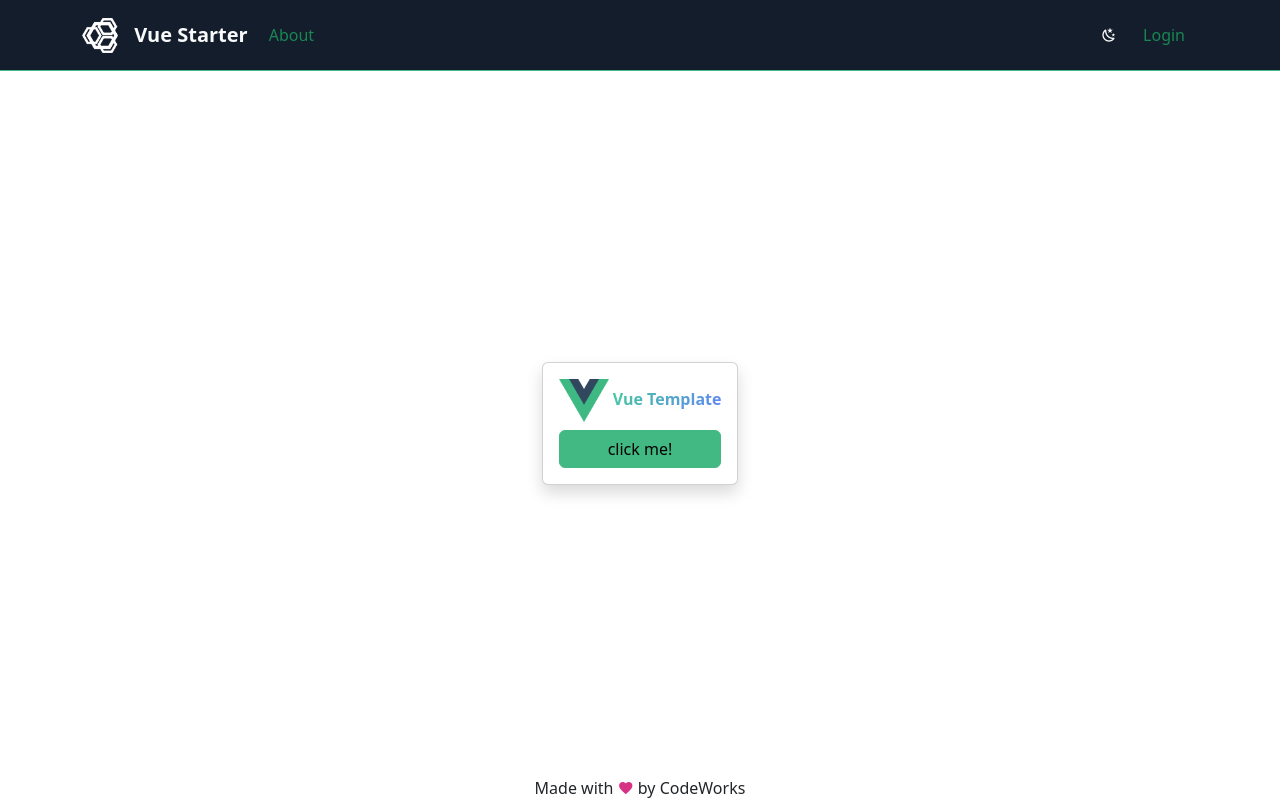
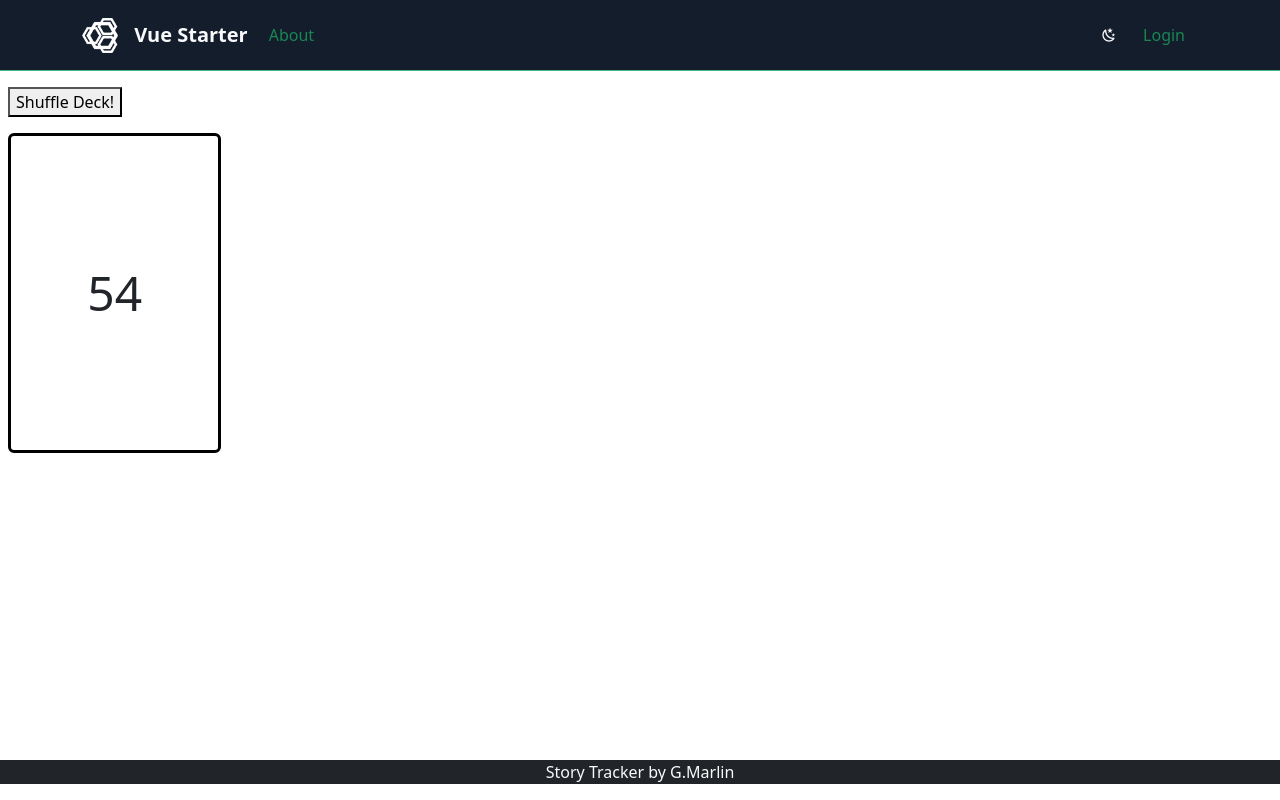
Before and after one commit to BlueFyre22/Apothecaria, a Vue app in the folder apothecaria/client/: page / in a window 1280 px wide. Built offline with nearby package versions, Linux system fonts and the light colour scheme; what @bcwdev/auth0provider-client would draw is missing.

Commit message:
Got some shuffled cards

```diff
--- a/apothecaria/client/src/App.vue
+++ b/apothecaria/client/src/App.vue
@@ -9,14 +9,11 @@ import { RouterView } from 'vue-router';
     <Navbar />
   </header>
   <main>
-    <RouterView/>
+    <RouterView />
   </main>
   <footer class=" text-center">
-    Made with <i class="mdi mdi-heart text-pink"></i> by CodeWorks
+    <p class="bg-dark text-light">Story Tracker by G.Marlin</p>
   </footer>
 </template>
 
-<style lang="scss">
-
-
-</style>
+<style lang="scss"></style>
--- a/apothecaria/client/src/AppState.js
+++ b/apothecaria/client/src/AppState.js
@@ -5,5 +5,14 @@ export const AppState = reactive({
   /**@type {import('@bcwdev/auth0provider-client').Identity} */
   identity: null,
   /** @type {import('./models/Account.js').Account} user info from the database*/
-  account: null
+  account: null,
+
+  /** @type {import('./models/Card.js').Card[]} */
+  cardDeck52: [],
+  /** @type {import('./models/Card.js').Card[]} */
+  cardDeck54: [],
+  /** @type {import('./models/Card.js').Card} */
+  card: null,
+
+  flippedCards: []
 })
--- /dev/null
+++ b/apothecaria/client/src/components/CardDeck.js
@@ -0,0 +1,48 @@
+import { AppState } from "@/AppState.js"
+import { logger } from "@/utils/Logger.js"
+
+const SUITS = ['♦️', '♠️', '♣️', '♥️']
+const VALUES = ["A", "2", "3", "4", "5", "6", "7", "8", "9", "10", "J", "Q", "K"]
+
+
+export default class CardDeck {
+  constructor(cards = freshDeck()) {
+    cards.unshift(new Card('♦️', '🃏'))
+    cards.push(new Card('♠️', '🃏'))
+    this.cards = cards
+    logger.log(cards)
+    AppState.cardDeck54 = cards
+  }
+
+  get numberOfCards() {
+    return this.cards.length
+  }
+
+  shuffle() {
+    for (let i = this.numberOfCards - 1; i > 0; i--) {
+      const newIndex = Math.floor(Math.random() * (i + 1))
+      // logger.log("new index", newIndex)
+      const oldValue = this.cards[newIndex]
+      // logger.log("old index", oldValue)
+      this.cards[newIndex] = this.cards[i]
+      this.cards[i] = oldValue
+    }
+  }
+
+
+}
+
+class Card {
+  constructor(suit, value) {
+    this.suit = suit
+    this.value = value
+  }
+}
+
+function freshDeck() {
+  return SUITS.flatMap(suit => {
+    return VALUES.map(value => {
+      return new Card(suit, value)
+    })
+  })
+}
--- /dev/null
+++ b/apothecaria/client/src/components/CardDeck.vue
@@ -0,0 +1,75 @@
+<script setup>
+
+import { logger } from '@/utils/Logger.js';
+import CardDeck from './CardDeck.js';
+import { computed, onMounted } from 'vue';
+import { AppState } from '@/AppState.js';
+
+async function getCardDeck() {
+  const deck = new CardDeck()
+  logger.log("♥️♣️♠️♦️", deck)
+  deck.shuffle()
+  logger.log("shuffled", deck)
+
+}
+
+onMounted(() => {
+  getCardDeck()
+})
+
+const shuffledDeck = computed(() => AppState.cardDeck54)
+
+</script>
+
+
+<template>
+  <section class="container-fluid">
+    <div class="row ">
+      <div class="col-12 d-flex p-0 ms-2">
+        <div v-if="shuffledDeck.length == 54" class="col-sm-12 col-md-4 col-lg-6 mt-3 ">
+
+          <button @click="getCardDeck()">Shuffle Deck!</button>
+          <div class="mt-3 border border-black rounded col-md-4 deck-of-cards">
+
+            <p class="m-0">{{ shuffledDeck.length }}</p>
+          </div>
+        </div>
+
+      </div>
+
+    </div>
+  </section>
+</template>
+
+
+<style lang="scss" scoped>
+*,
+*::after,
+*::before {
+  box-sizing: border-box;
+}
+
+.deck-of-cards {
+  max-height: 20dvh;
+  aspect-ratio: 2/3;
+  font-size: 3rem;
+  background-size: cover;
+  justify-content: center;
+  align-items: center;
+  display: flex;
+  border-width: 3px !important;
+
+
+
+  @media screen and (min-width: 768px) {
+    max-height: 400px;
+    max-width: 250px;
+  }
+
+  @media screen and (min-width:2785px) {
+    max-height: 400px;
+    max-width: 250px;
+  }
+
+}
+</style>
--- /dev/null
+++ b/apothecaria/client/src/models/Card.js
@@ -0,0 +1,10 @@
+export class Card {
+  constructor(data) {
+    this.suit = data.suit
+    this.value = data.value
+    // this.frontImg = data.frontImg
+    // this.backImg = data.backImg
+    // this.creatorId = data.creatorId
+
+  }
+}
--- a/apothecaria/client/src/pages/HomePage.vue
+++ b/apothecaria/client/src/pages/HomePage.vue
@@ -1,13 +1,13 @@
-<script setup >
-import Example from '@/components/Example.vue';
+<script setup>
+import CardDeck from '@/components/CardDeck.vue';
+
 
 
 </script>
 
 <template>
-  <Example />
+  <CardDeck />
+
 </template>
 
-<style scoped lang="scss">
-
-</style>
+<style scoped lang="scss"></style>
--- /dev/null
+++ b/apothecaria/client/src/services/CardDeckService.js
@@ -0,0 +1,6 @@
+class CardDeckServices {
+
+
+}
+
+export const cardDeckService = new CardDeckServices()
```
